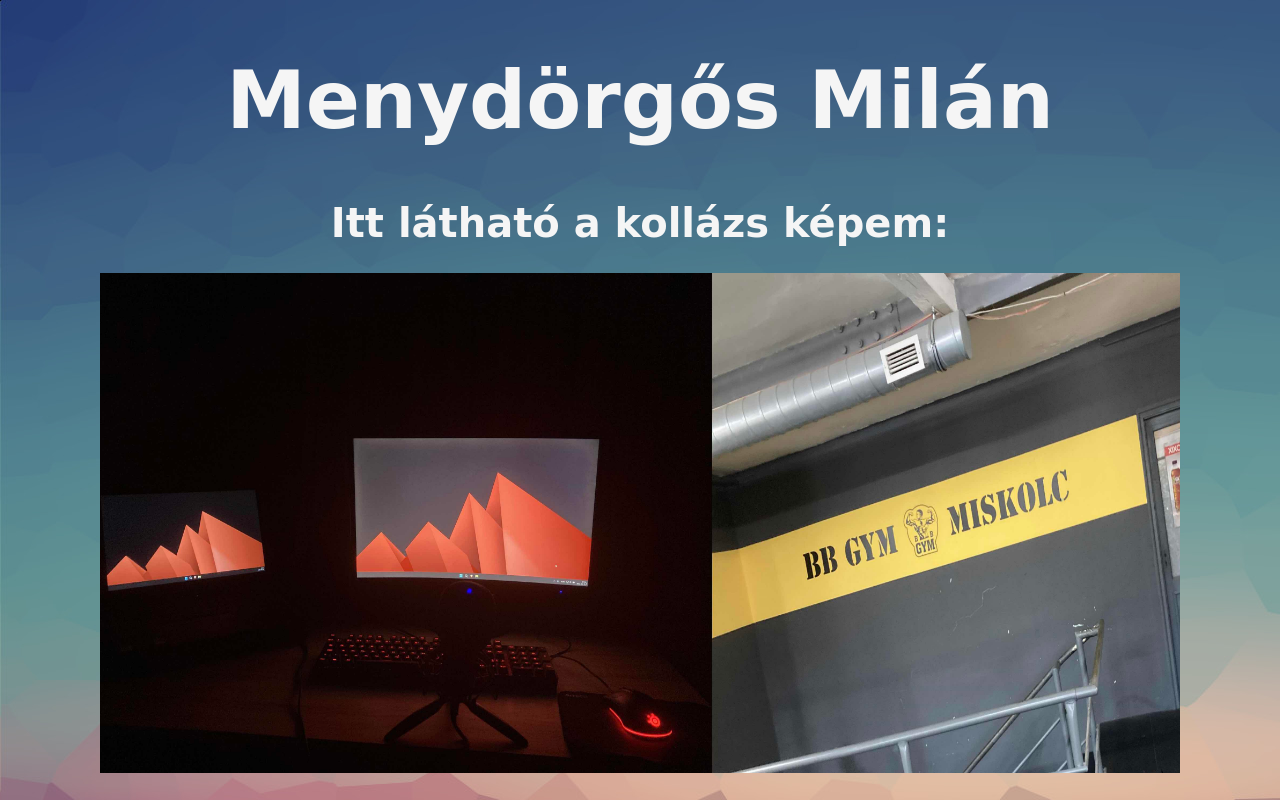
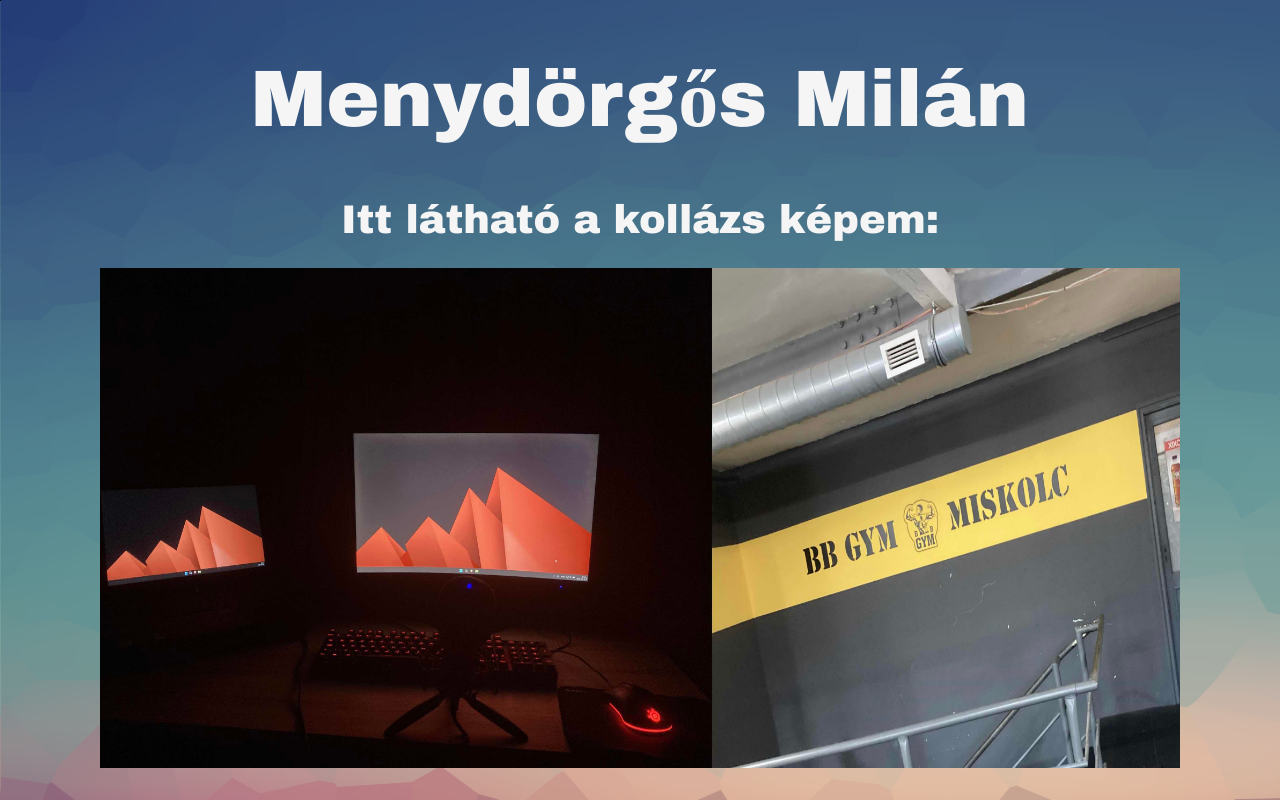
Before and after one commit to milanmn/web, a plain HTML site: page index.html in a window 1280 px wide. Drawn offline with Linux system fonts and the light colour scheme.

Commit message:
Update style.css

```diff
--- a/css/style.css
+++ b/css/style.css
@@ -1,11 +1,11 @@
 .centertext {
     color: whitesmoke;
-    font-family: cursive;
+    font-family: Arial Black;
     font-size: 40px;
 }
 
 .kollazstext {
     color: whitesmoke;
-    font-family: cursive;
+    font-family: Arial Black;
     font-size: 20px;
 }
```
